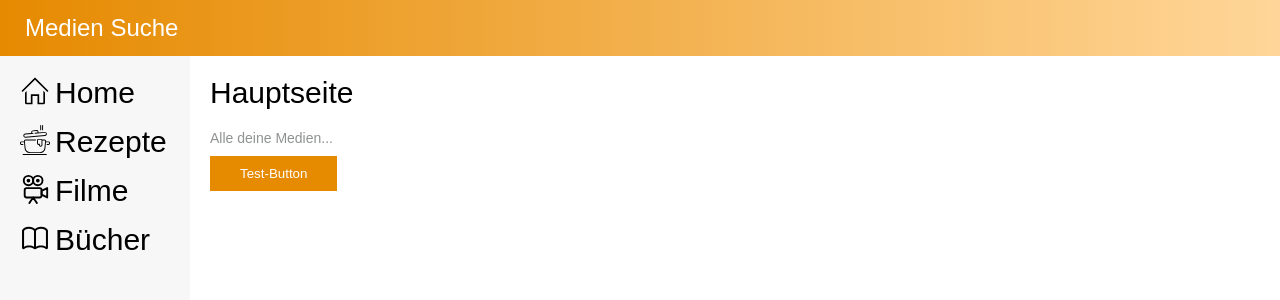
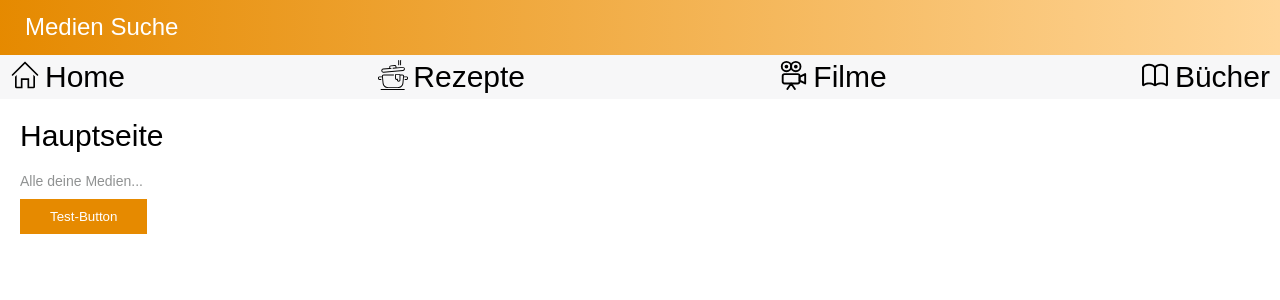
Before and after one commit to thunder312/media-lookup, a Vue app: page / in a window 1280 px wide. Shown: the top 300 px of the page. Built offline with nearby package versions, Linux system fonts and the light colour scheme.

Commit message:
Making sidebar to linkbar

```diff
--- a/src/App.vue
+++ b/src/App.vue
@@ -8,7 +8,7 @@
         </div>
       </div>
       <div class="page">
-          <Sidebar/>
+          <LinkBar/>
         <div class="content">
           <router-view></router-view>
         </div>
@@ -19,12 +19,12 @@
 </template>
 
 <script>
-import Sidebar from './components/Sidebar.vue'
+import LinkBar from './components/LinkBar.vue'
 
 export default {
   name: 'App',
   components: {
-    Sidebar
+    LinkBar
   }
 }
 </script>
--- a/src/components/Sidebar.vue
+++ b/src/components/LinkBar.vue
@@ -1,5 +1,5 @@
 <template>
-<div class="sidebar">
+<div class="linkbar">
     <router-link to="/" class="link"><img src="@/assets/icons/home.svg"/>Home</router-link>
     <router-link to="/receipts" class="link"><img src="@/assets/icons/rezept.svg"/>Rezepte</router-link>
     <router-link to="/movies" class="link"><img src="@/assets/icons/film.svg"/>Filme</router-link>
@@ -9,7 +9,7 @@
 <script>
 export default {
     // eslint-disable-next-line
-  name: 'Sidebar',
+  name: 'LinkBar',
   components: {},
   props: {
     msg: String
--- a/src/scss/_app.scss
+++ b/src/scss/_app.scss
@@ -1,18 +1,19 @@
 @import 'themes';
-.sidebar {
+.linkbar {
   @include customize(theme) {
     background-color: getValue(backgroundDark);
   }
   display: flex;
-  flex-direction: column;
-  align-items: left;
-  padding-top: 20px;
-  padding-left: 20px;
-  width: 170px;
-  height: 100%;
+  flex-direction: row;
+  justify-content: space-between;
+  padding-top: 5px;
+  padding-bottom: 5px;
+  width: 100%;
+  height: auto;
   .link {
     font-size: 30px;
-    margin-bottom: 15px;
+    padding:0 10px 0 10px;
+    width: auto;
     text-decoration: none;
     img {
      vertical-align: text-top;
@@ -53,7 +54,7 @@
      }
      .page {
        display: flex;
-       flex-direction: row;
+       flex-direction: column;
        height: 100%;
        width: 100%;
        .content {
```
